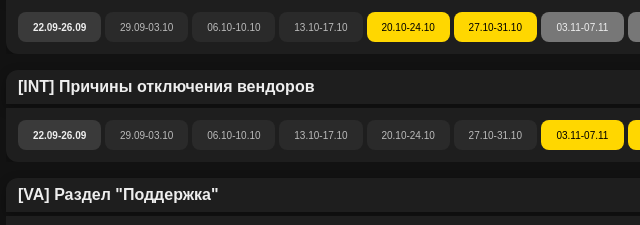
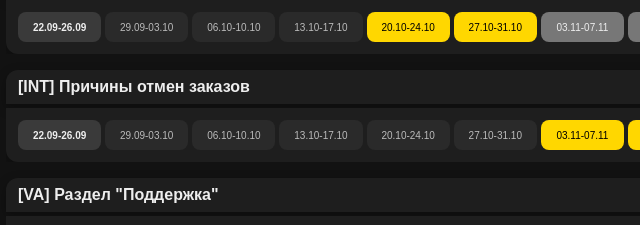
Before and after one commit to dklopov/telegram-miniapp, a plain HTML site: page index.html in a window 1280 px wide. Shown: the part 571-796 px from the top of the page, 14-654 px from the left. Drawn offline with Linux system fonts and the light colour scheme.

Commit message:
Поправил опечатки

```diff
--- a/index.html
+++ b/index.html
@@ -224,7 +224,7 @@ const features = [
   { title: '[VA] Ролевая модель (доступ к разделам)', weeks: {0:'R',1:'R',2:'D',3:'D',4:'D',5:'D',6:'D',7:'D'} },
   { title: '[INT] Интеграция меню/заказов/стоп-листов с Rostics', weeks: {4:'R',5:'R',6:'D',7:'D',8:'D',9:'D'} },
   { title: '[INT] Интеграция блок-листов с Rostics', weeks: {4:'R',5:'R',6:'D',7:'D',8:'D',9:'D'} },
-  { title: '[INT] Причины отключения вендоров', weeks: {6:'R',7:'R',8:'D',9:'D'} },
+  { title: '[INT] Причины отмен заказов', weeks: {6:'R',7:'R',8:'D',9:'D'} },
   { title: '[VA] Раздел "Поддержка"', weeks: {4:'R',5:'R',6:'R',7:'R',8:'R',9:'R',10:'D',11:'D',12:'D',13:'D'} },
   { title: '[VA] Самовывоз', weeks: {0:'R',1:'R',2:'D',3:'D'} },
   { title: '[Б2Б] Анкета саморегистрации + кастомизация оферт', weeks: {6:'R',7:'R',8:'R',9:'R',10:'D',11:'D',12:'D',13:'D'} }
```
